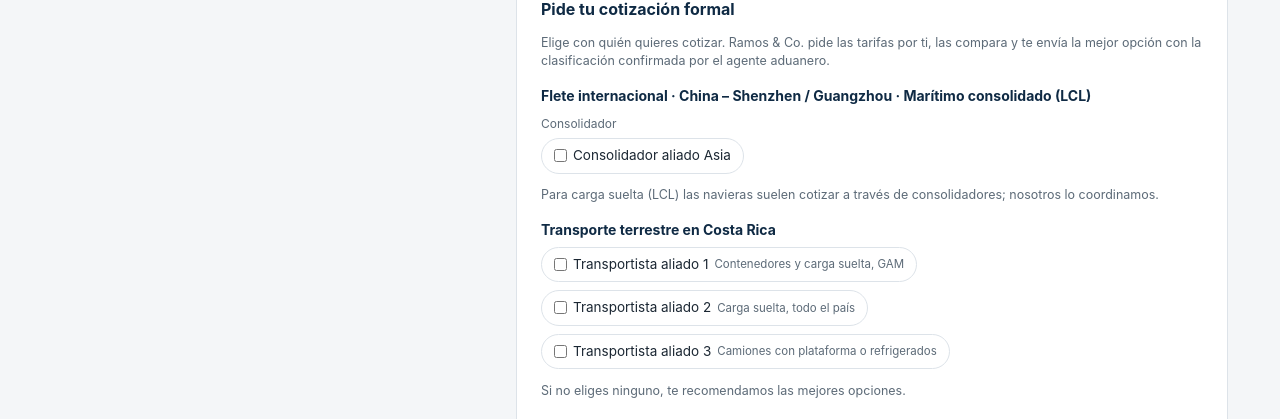
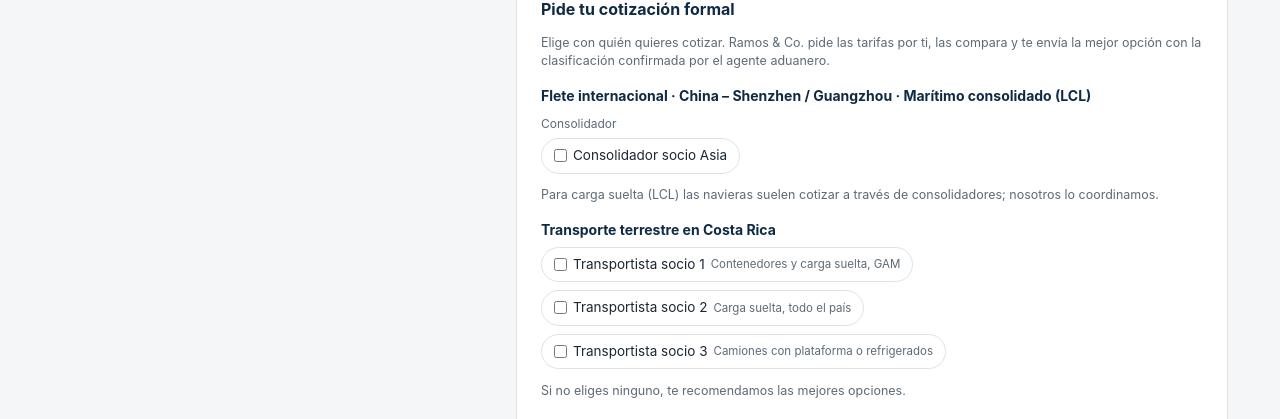
Before and after one commit to alglezramos/importa-facil, a React (Vite) app: page / in a window 1280 px wide. Shown: the part 1560-1979 px from the top of the page. Built offline with nearby package versions, Linux system fonts and the light colour scheme.

Commit message:
Socios comerciales en datos

```diff
--- a/src/data/aliados.ts
+++ b/src/data/aliados.ts
@@ -30,13 +30,13 @@ export const CATEGORIAS: Categoria[] = [
 
 // Ejemplos: reemplazar por aliados reales
 export const ALIADOS: Aliado[] = [
-  { nombre: 'Consolidador aliado Asia', categoria: 'Consolidadores y forwarders', descripcion: 'Carga consolidada semanal desde Shenzhen, Ningbo y Shanghái.' },
-  { nombre: 'Consolidador aliado Miami', categoria: 'Consolidadores y forwarders', descripcion: 'Consolidación y recolección en el sur de Florida.' },
-  { nombre: 'Agente de carga aérea aliado', categoria: 'Carga aérea', descripcion: 'Envíos urgentes desde EE. UU., Asia y Europa.' },
-  { nombre: 'Transportista aliado 1', categoria: 'Transporte terrestre', descripcion: 'Contenedores y carga suelta en la GAM.' },
-  { nombre: 'Transportista aliado 2', categoria: 'Transporte terrestre', descripcion: 'Distribución de carga suelta en todo el país.' },
-  { nombre: 'Almacén fiscal aliado', categoria: 'Almacenes y bodegas', descripcion: 'Almacenaje fiscal y desconsolidación.' },
-  { nombre: 'Aseguradora aliada', categoria: 'Seguros y financiamiento', descripcion: 'Pólizas de seguro de carga por embarque.' },
+  { nombre: 'Consolidador socio Asia', categoria: 'Consolidadores y forwarders', descripcion: 'Carga consolidada semanal desde Shenzhen, Ningbo y Shanghái.' },
+  { nombre: 'Consolidador socio Miami', categoria: 'Consolidadores y forwarders', descripcion: 'Consolidación y recolección en el sur de Florida.' },
+  { nombre: 'Agente de carga aérea socio', categoria: 'Carga aérea', descripcion: 'Envíos urgentes desde EE. UU., Asia y Europa.' },
+  { nombre: 'Transportista socio 1', categoria: 'Transporte terrestre', descripcion: 'Contenedores y carga suelta en la GAM.' },
+  { nombre: 'Transportista socio 2', categoria: 'Transporte terrestre', descripcion: 'Distribución de carga suelta en todo el país.' },
+  { nombre: 'Almacén fiscal socio', categoria: 'Almacenes y bodegas', descripcion: 'Almacenaje fiscal y desconsolidación.' },
+  { nombre: 'Aseguradora socia', categoria: 'Seguros y financiamiento', descripcion: 'Pólizas de seguro de carga por embarque.' },
 ]
 
 export const ES_EJEMPLO = true
--- a/src/data/proveedores.ts
+++ b/src/data/proveedores.ts
@@ -38,19 +38,19 @@ export const PROVEEDORES: Proveedor[] = [
   { id: 'hapag', nombre: 'Hapag-Lloyd', tipo: 'naviera', origenes: ['cn-sur', 'cn-este', 'mx', 'eu'], modos: FCL },
 
   // Consolidadores para carga suelta (LCL): reemplazar por socios reales
-  { id: 'consol-1', nombre: 'Consolidador aliado Asia', tipo: 'consolidador', origenes: ['cn-sur', 'cn-este'], modos: ['LCL'] },
-  { id: 'consol-2', nombre: 'Consolidador aliado Miami', tipo: 'consolidador', origenes: ['us-mia'], modos: ['LCL'] },
-  { id: 'consol-3', nombre: 'Consolidador aliado Europa / México', tipo: 'consolidador', origenes: ['eu', 'mx'], modos: ['LCL'] },
-  { id: 'consol-4', nombre: 'Consolidador aliado Centroamérica', tipo: 'consolidador', origenes: ['ca'], modos: ['LCL', 'FCL20', 'FCL40'] },
+  { id: 'consol-1', nombre: 'Consolidador socio Asia', tipo: 'consolidador', origenes: ['cn-sur', 'cn-este'], modos: ['LCL'] },
+  { id: 'consol-2', nombre: 'Consolidador socio Miami', tipo: 'consolidador', origenes: ['us-mia'], modos: ['LCL'] },
+  { id: 'consol-3', nombre: 'Consolidador socio Europa / México', tipo: 'consolidador', origenes: ['eu', 'mx'], modos: ['LCL'] },
+  { id: 'consol-4', nombre: 'Consolidador socio Centroamérica', tipo: 'consolidador', origenes: ['ca'], modos: ['LCL', 'FCL20', 'FCL40'] },
 
   // Carga aérea: reemplazar por socios reales
-  { id: 'aereo-1', nombre: 'Agente de carga aérea aliado', tipo: 'aereo', origenes: [], modos: ['AEREO'] },
-  { id: 'aereo-2', nombre: 'Courier de carga comercial aliado', tipo: 'aereo', origenes: [], modos: ['AEREO'] },
+  { id: 'aereo-1', nombre: 'Agente de carga aérea socio', tipo: 'aereo', origenes: [], modos: ['AEREO'] },
+  { id: 'aereo-2', nombre: 'Courier de carga comercial socio', tipo: 'aereo', origenes: [], modos: ['AEREO'] },
 
   // Transporte terrestre en Costa Rica: reemplazar por socios reales
-  { id: 'terr-1', nombre: 'Transportista aliado 1', tipo: 'terrestre', origenes: [], modos: [], nota: 'Contenedores y carga suelta, GAM' },
-  { id: 'terr-2', nombre: 'Transportista aliado 2', tipo: 'terrestre', origenes: [], modos: [], nota: 'Carga suelta, todo el país' },
-  { id: 'terr-3', nombre: 'Transportista aliado 3', tipo: 'terrestre', origenes: [], modos: [], nota: 'Camiones con plataforma o refrigerados' },
+  { id: 'terr-1', nombre: 'Transportista socio 1', tipo: 'terrestre', origenes: [], modos: [], nota: 'Contenedores y carga suelta, GAM' },
+  { id: 'terr-2', nombre: 'Transportista socio 2', tipo: 'terrestre', origenes: [], modos: [], nota: 'Carga suelta, todo el país' },
+  { id: 'terr-3', nombre: 'Transportista socio 3', tipo: 'terrestre', origenes: [], modos: [], nota: 'Camiones con plataforma o refrigerados' },
 ]
 
 export function proveedoresInternacionales(origenId: string, modo: Modo): Proveedor[] {
```
